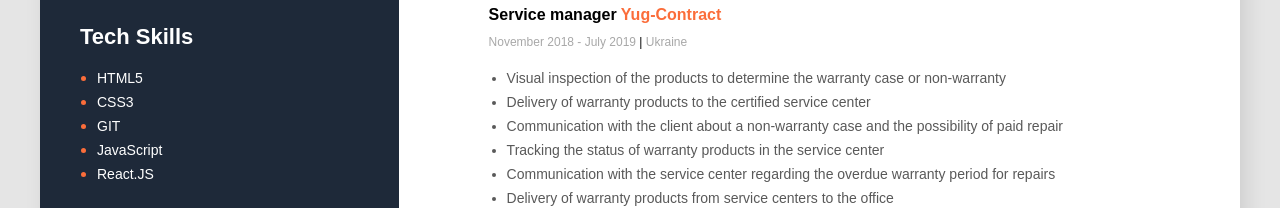
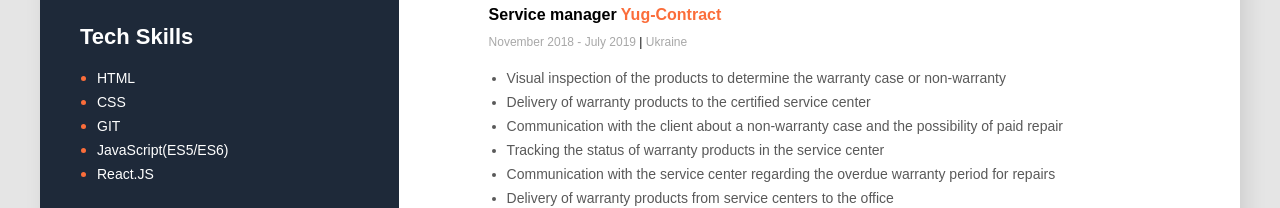
Before and after one commit to mihailx21/HTML_CV, a plain HTML site: page index.html in a window 1280 px wide. Shown: the part 708-916 px from the top of the page. Drawn offline with Linux system fonts and the light colour scheme.

Commit message:
Some text correction

```diff
--- a/index.html
+++ b/index.html
@@ -196,11 +196,11 @@
             <div class="aside-content-margin">
                     <h3 class="aside-name-section">Tech Skills</h3>
                     <ul class="skills-list">
-                        <li class="skills-item"><span class="skills-text">HTML5</span></li>
-                        <li class="skills-item"><span class="skills-text">CSS3</span></li>
+                        <li class="skills-item"><span class="skills-text">HTML</span></li>
+                        <li class="skills-item"><span class="skills-text">CSS</span></li>
                         <li class="skills-item"><span class="skills-text">GIT</span></li>
                         <!-- <li class="skills-item"><span class="skills-text">WebPack</span></li> -->
-                        <li class="skills-item"><span class="skills-text">JavaScript</span></li>
+                        <li class="skills-item"><span class="skills-text">JavaScript(ES5/ES6)</span></li>
                         <li class="skills-item"><span class="skills-text">React.JS</span></li>
                         <!-- <li class="skills-item"><span class="skills-text">Node.JS</span></li>  -->
                     </ul>
```
